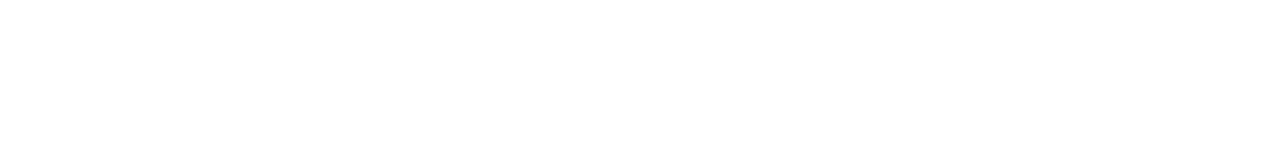
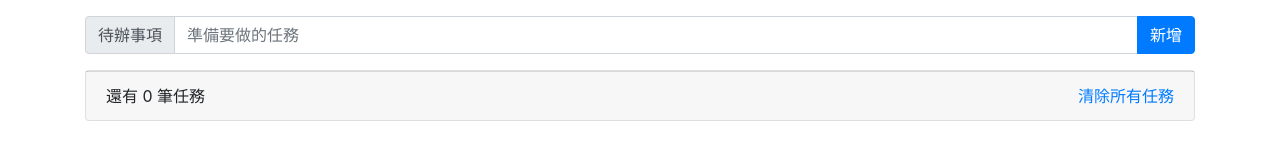
Before and after one commit to reiohuang/LiveCourseJs, a plain HTML site: page w1-todoList/todolist.html in a window 1280 px wide. Drawn offline with nearby package versions, Linux system fonts and the light colour scheme.

Commit message:
basic layout complete

```diff
--- a/w1-todoList/todolist.html
+++ b/w1-todoList/todolist.html
@@ -17,7 +17,26 @@
 </head>
 
 <body>
-
+  <div id="app" class="container my-3">
+    <div class="input-group mb-3">
+      <div class="input-group-prepend">
+        <span class="input-group-text">待辦事項</span>
+      </div>
+      <input type="text" class="form-control" placeholder="準備要做的任務"
+        id="newTodo">
+      <div class="input-group-append">
+        <button class="btn btn-primary" type="button" id="addTodo">新增</button>
+      </div>
+    </div>
+    <div class="card text-center">
+      <ul class="list-group list-group-flush text-left" id="todoList">
+      </ul>
+      <div class="card-footer d-flex justify-content-between">
+        <span>還有 <span id="taskCount">0</span> 筆任務</span>
+        <a href="#" id="clearTask">清除所有任務</a>
+      </div>
+    </div>
+  </div>
 </body>
 
 </html>
```
